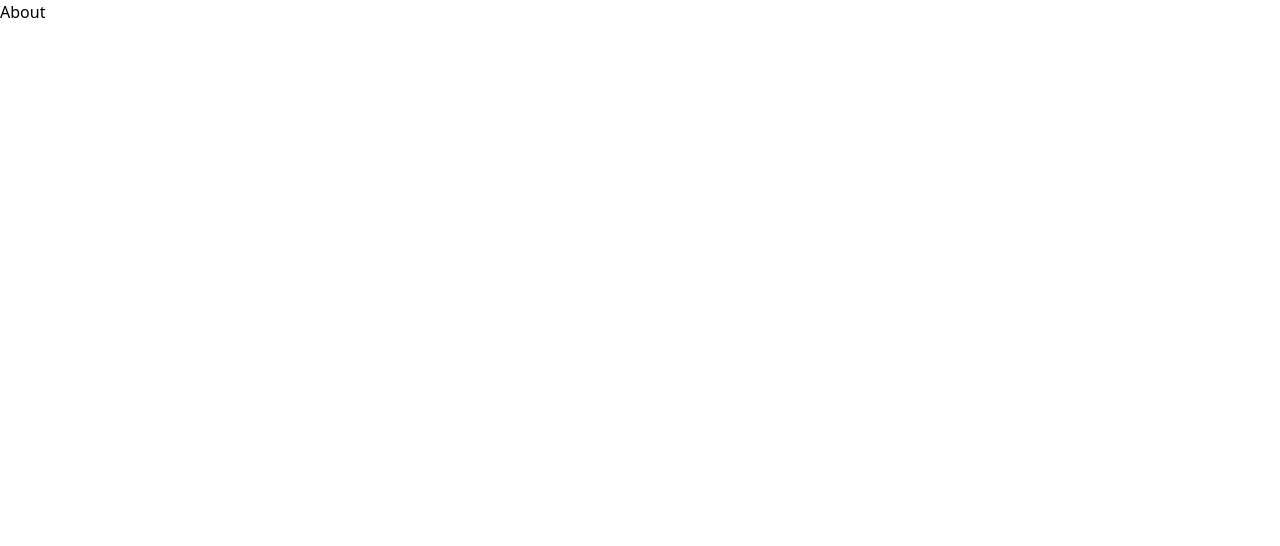
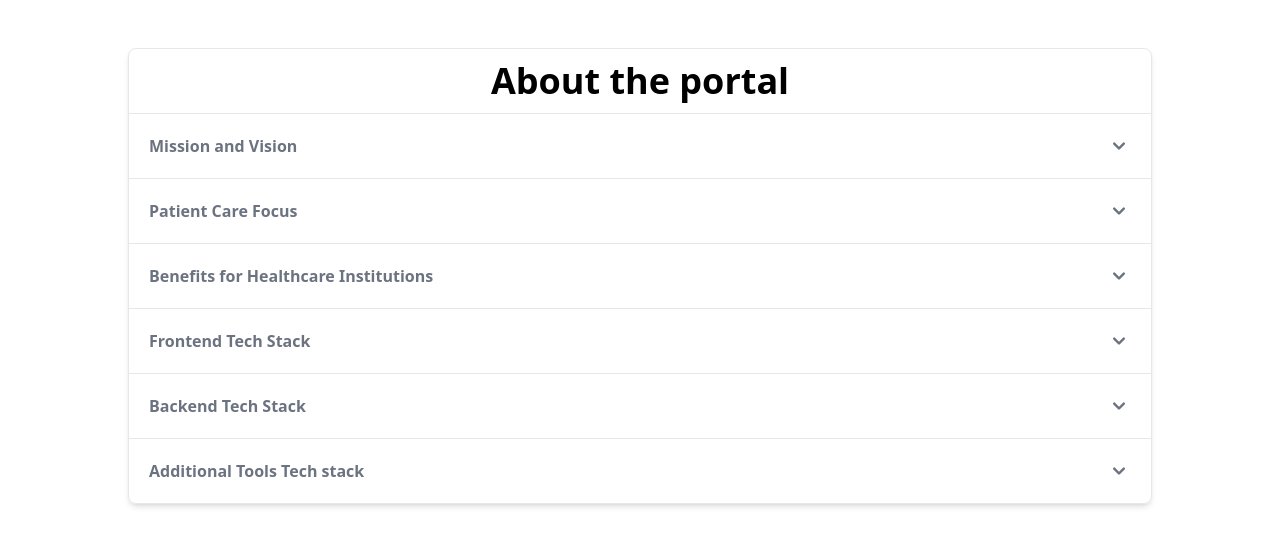
Before and after one commit to Mithun20522/MERN-Hospital-Management-Portal, a React (Vite) app in the folder frontend/: page /about in a window 1280 px wide. Shown: the top 546 px of the page. Built offline with nearby package versions, Linux system fonts and the light colour scheme.

Commit message:
About page UI done.

```diff
--- a/frontend/src/pages/About.jsx
+++ b/frontend/src/pages/About.jsx
@@ -1,9 +1,63 @@
-import React from 'react'
+import { Accordion } from "flowbite-react";
 
 const About = () => {
   return (
-    <div>About</div>
-  )
-}
+    <Accordion className="sm:max-w-5xl sm:mx-auto mt-12 shadow-md mx-2">
+      <h1 className="text-4xl font-bold tex-gray-800 text-center p-3">About the portal</h1>
+      <Accordion.Panel>
+        <Accordion.Title className="font-bold">Mission and Vision</Accordion.Title>
+        <Accordion.Content>
+          <p className="font-semibold text-sm text-slate-700">
+            Our mission is to revolutionize hospital management through
+            innovative technology, streamlining operations to enhance patient
+            care. Our vision is to create a seamless healthcare experience for
+            both providers and patients, ultimately improving health outcomes
+            and satisfaction.
+          </p>
+        </Accordion.Content>
+      </Accordion.Panel>
+      <Accordion.Panel>
+        <Accordion.Title className='font-bold'>Patient Care Focus</Accordion.Title>
+        <Accordion.Content>
+          <p className="font-semibold text-sm text-slate-700">
+          Our portal prioritizes patient care by facilitating seamless communication among healthcare providers, enabling timely access to patient information, and empowering patients to participate in their own care journey through secure access to their medical records and appointment scheduling.
+          </p>
+        </Accordion.Content>
+      </Accordion.Panel>
+      <Accordion.Panel>
+        <Accordion.Title className='font-bold'>Benefits for Healthcare Institutions</Accordion.Title>
+        <Accordion.Content>
+          <p className="font-semibold text-sm text-slate-700">
+          Healthcare institutions stand to benefit from our hospital management portal by streamlining administrative processes, improving resource allocation, enhancing patient care coordination, and ultimately, achieving better clinical outcomes and patient satisfaction levels.
+          </p>
+        </Accordion.Content>
+      </Accordion.Panel>
+      <Accordion.Panel>
+        <Accordion.Title className='font-bold'>Frontend Tech Stack</Accordion.Title>
+        <Accordion.Content>
+          <p className="font-semibold text-sm text-slate-700">
+            React.js, TailwindCSS, Redux, Flowbite-react
+          </p>
+        </Accordion.Content>
+      </Accordion.Panel>
+      <Accordion.Panel>
+        <Accordion.Title className='font-bold'>Backend Tech Stack</Accordion.Title>
+        <Accordion.Content>
+          <p className="font-semibold text-sm text-slate-700">
+            Node.js , Express, MongoDB, socket.io
+          </p>
+        </Accordion.Content>
+      </Accordion.Panel>
+      <Accordion.Panel>
+        <Accordion.Title className='font-bold'>Additional Tools Tech stack</Accordion.Title>
+        <Accordion.Content>
+          <p className="font-semibold text-sm text-slate-700">
+            Vscode, Git and version control
+          </p>
+        </Accordion.Content>
+      </Accordion.Panel>
+    </Accordion>
+  );
+};
 
-export default About
+export default About;
```
